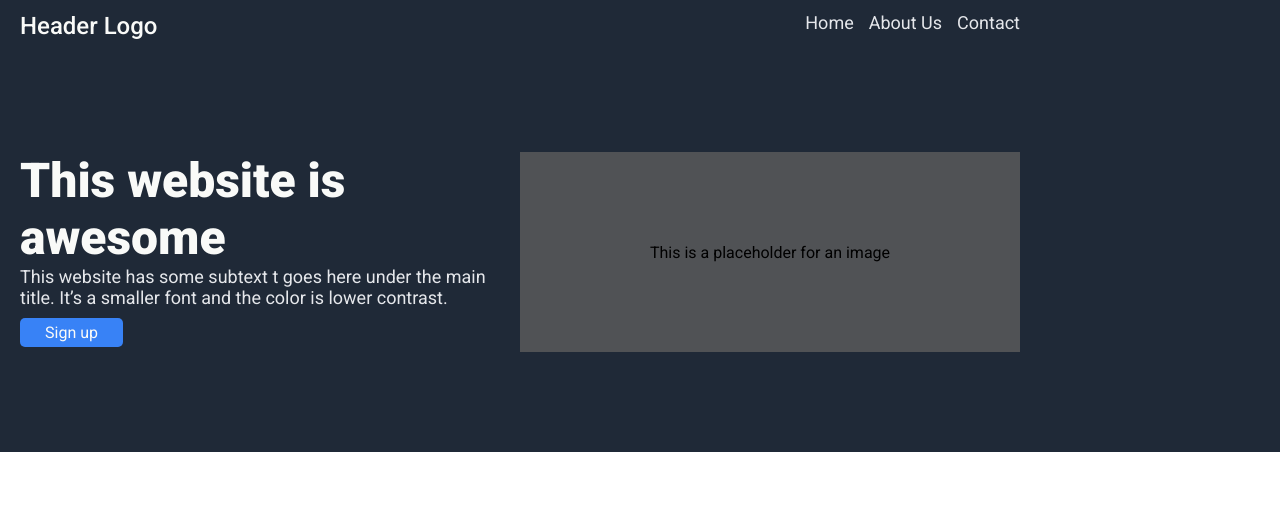
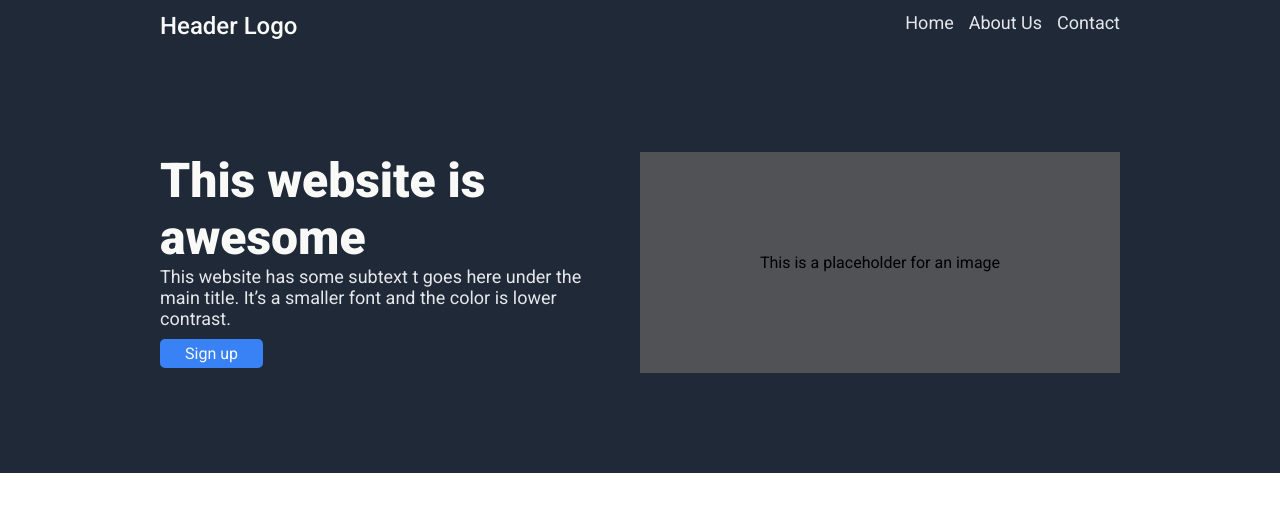
Before and after one commit to H3G4iG/landing_page, a plain HTML site: page index.html in a window 1280 px wide. Drawn offline with Linux system fonts and the light colour scheme.

Commit message:
Header/first_section - correction

```diff
--- a/style.css
+++ b/style.css
@@ -20,7 +20,7 @@ body {
 
 a {
   text-decoration: none;
-  color: var(--primary-color)
+  color: var(--primary-color);
 }
 
 
@@ -29,7 +29,7 @@ a {
 .container {
   max-width: 1000px;
   margin: auto;
-  margin: 0 20px;
+  padding: 0 20px;
 }
 
 .btn {
```
